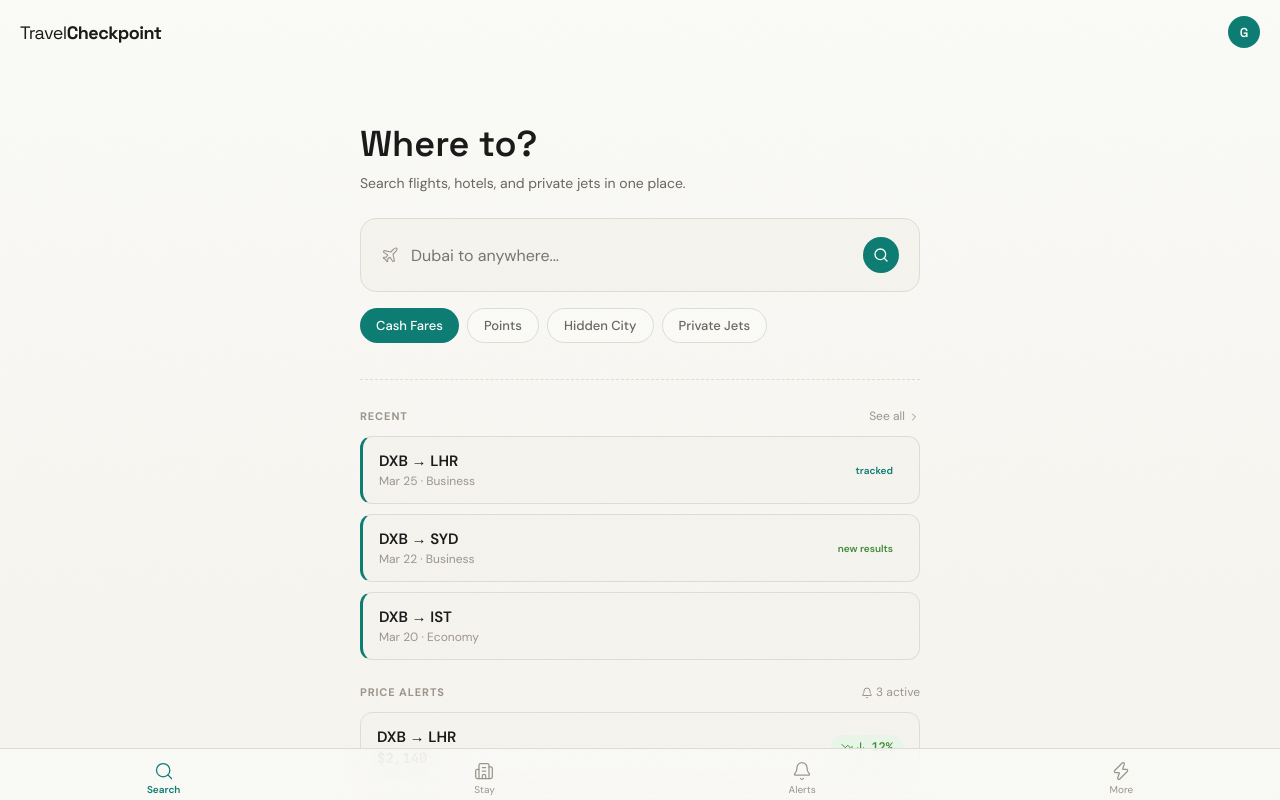
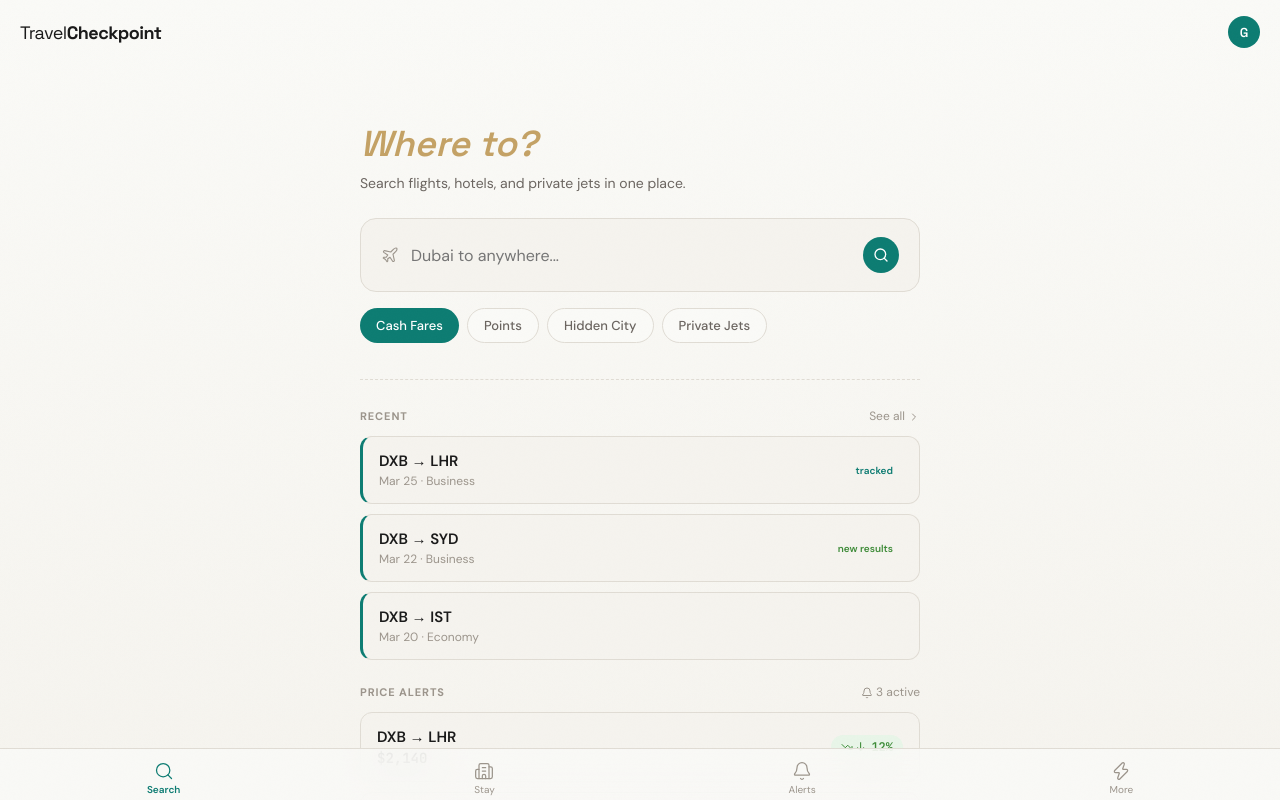
Before and after one commit to lineage007/travelcheckpoint, a Next.js app: page / in a window 1280 px wide. Shown: the top 800 px of the page. Built offline with nearby package versions, Linux system fonts and the light colour scheme.

Commit message:
style: Where to? in gold italic

```diff
--- a/src/app/page.tsx
+++ b/src/app/page.tsx
@@ -32,7 +32,7 @@ export default function Home() {
       <div style={{ padding: '60px 20px 32px', maxWidth: '600px', margin: '0 auto' }}>
         <h1 style={{
           fontFamily: 'var(--font-display)', fontSize: '36px', fontWeight: 600,
-          color: 'var(--text-primary)', lineHeight: 1.15, marginBottom: '8px',
+          color: '#C4A265', fontStyle: 'italic', lineHeight: 1.15, marginBottom: '8px',
         }}>
           Where to?
         </h1>
```
